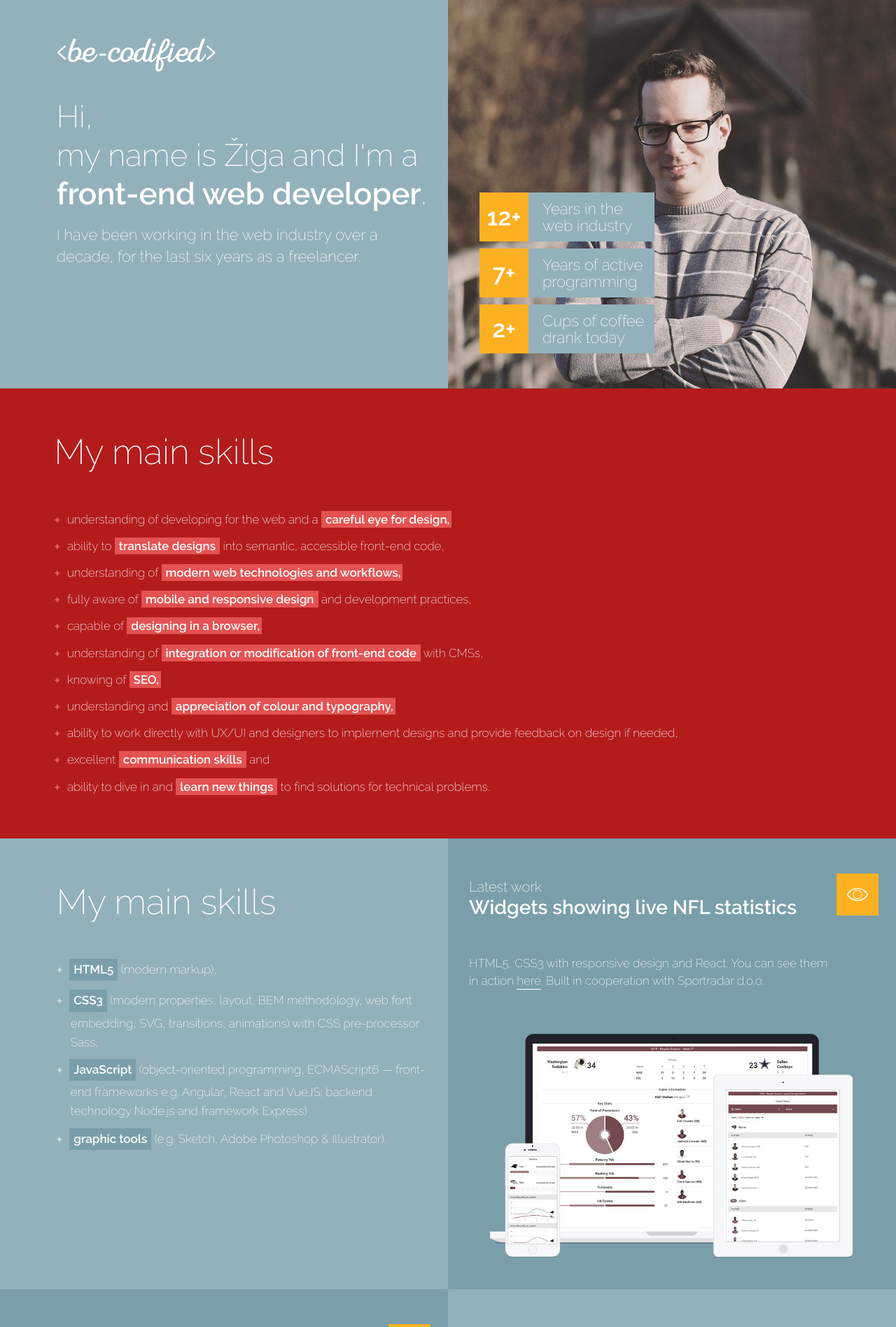
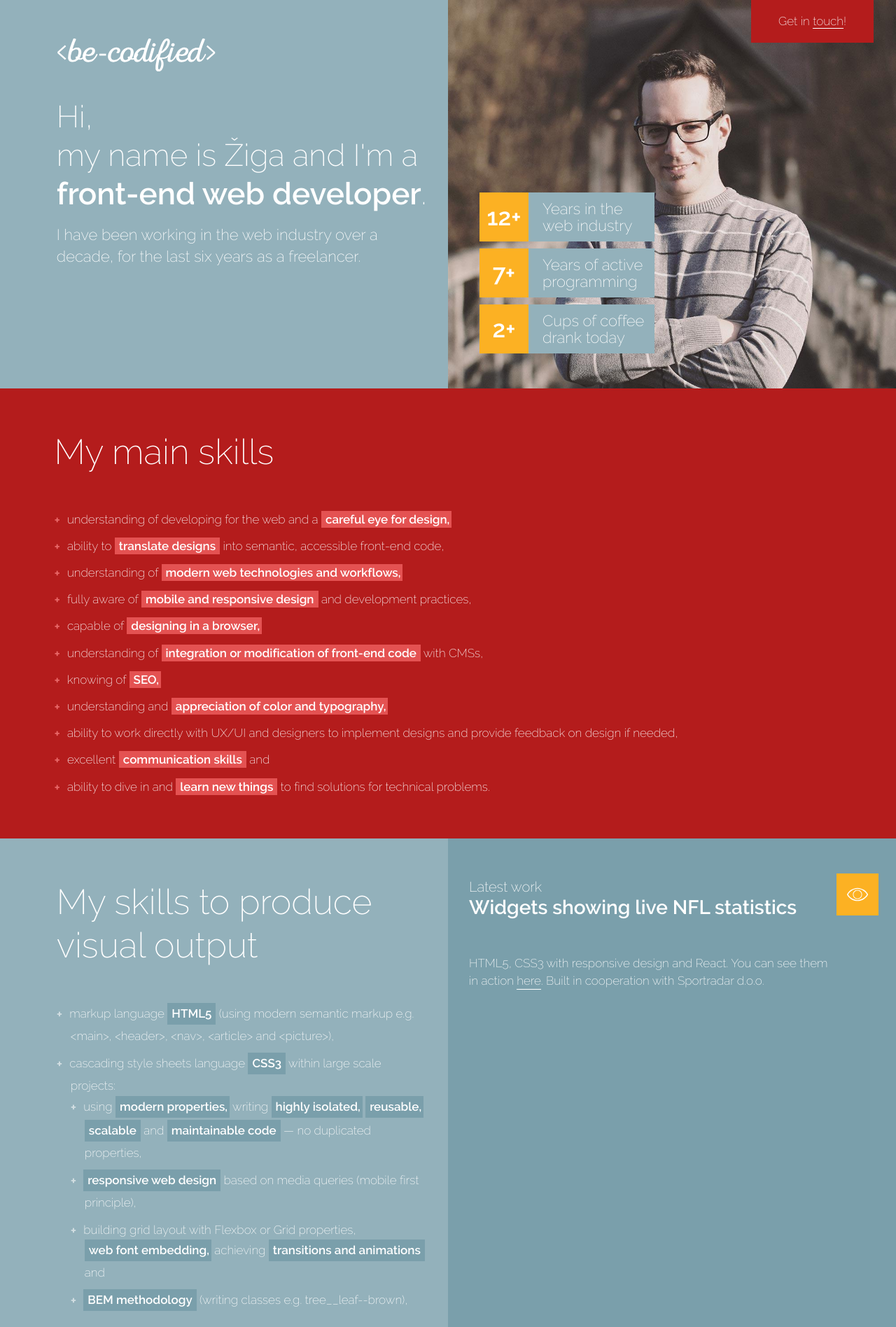
Before and after one commit to be-codified/personal-presentation-site, a PHP site: page / in a window 1280 px wide. Shown: the top 1896 px of the page at 70% size. Run offline with PHP 8.4, Linux system fonts and the light colour scheme.

Commit message:
Update content

```diff
--- a/css/custom-styles.css
+++ b/css/custom-styles.css
@@ -50,6 +50,17 @@ ul li {
 header {
   position: relative;
 }
+header .contant {
+  position: absolute;
+  top: 0;
+  left: 0;
+  right: 0;
+  padding: 20px 20px;
+  display: inline-block;
+  line-height: 20px;
+  background-color: #b41c1c;
+  text-align: center;
+}
 header h1 {
   position: absolute;
   margin-top: 55px;
@@ -79,6 +90,17 @@ header h1 a:active {
   padding-top: 275px;
   display: block;
   position: relative;
+}
+.profile .contact {
+  position: absolute;
+  top: 0;
+  left: 0;
+  right: 0;
+  padding: 20px 20px;
+  display: inline-block;
+  line-height: 20px;
+  background-color: #b41c1c;
+  text-align: center;
 }
 /*** typography
 *********************************************************/
@@ -535,6 +557,13 @@ ul.achievements .desc {
   .profile {
     padding-top: 310px;
   }
+  .profile .contact {
+    position: absolute;
+    top: 0;
+    left: auto;
+    right: 5%;
+    width: 175px;
+  }
   ul.achievements li {
     width: 250px;
   }
@@ -543,6 +572,9 @@ ul.achievements .desc {
 @media (min-width: 992px) {
   .profile {
     padding-top: 275px;
+  }
+  .contact {
+    margin-top: -60px;
   }
   .portfolio .more {
     display: block;
--- a/css/custom-styles.less
+++ b/css/custom-styles.less
@@ -60,6 +60,18 @@ ul {
 
 header {
     position: relative;
+
+    .contant {
+        position: absolute;
+        top: 0;
+        left: 0;
+        right: 0;
+        padding: 20px 20px;
+        display: inline-block;
+        line-height: 20px;
+        background-color: @main-color-2;
+        text-align: center;
+    }
 }
 
 header h1 {
@@ -95,6 +107,18 @@ header h1 {
     padding-top: 275px;
     display: block;
     position: relative;
+
+    .contact {
+        position: absolute;
+        top: 0;
+        left: 0;
+        right: 0;
+        padding: 20px 20px;
+        display: inline-block;
+        line-height: 20px;
+        background-color: @main-color-2;
+        text-align: center;
+    }
 }
 
 /*** typography
@@ -616,6 +640,14 @@ ul.achievements {
 @media (min-width: 768px) {
     .profile {
         padding-top: 310px;
+
+        .contact {
+            position: absolute;
+            top: 0;
+            left: auto;
+            right: 5%;
+            width: 175px;
+        }
     }
 
     ul.achievements li {
@@ -627,6 +659,10 @@ ul.achievements {
 @media (min-width: 992px) {
     .profile {
         padding-top: 275px;
+    }
+
+    .contact {
+        margin-top: -60px;
     }
 
     .portfolio {
--- a/index.html
+++ b/index.html
@@ -51,6 +51,7 @@
             </div>
           </div>
           <div class="col-xs-12 col-sm-6 col-md-6 col-lg-6 profile">
+            <p class="contact">Get in <a href="#">touch</a>!</p>
             <ul class="achievements">
               <li>
                 <span class="values text-center">
@@ -88,7 +89,7 @@
                 <li>capable of <span class="strong reduced-right-padding">designing in a browser,</span></li>
                 <li>understanding of <span class="strong">integration or modification of front-end code</span> with CMSs,</li>
                 <li>knowing of <span class="strong reduced-right-padding">SEO,</span></li>
-                <li>understanding and <span class="strong reduced-right-padding">appreciation of colour and typography,</span></li>
+                <li>understanding and <span class="strong reduced-right-padding">appreciation of color and typography,</span></li>
                 <li>ability to work directly with UX/UI and designers to implement designs and provide feedback on design if needed,</li>
                 <li>excellent <span class="strong">communication skills</span> and</li>
                 <li>ability to dive in and <span class="strong">learn new things</span> to find solutions for technical problems.</li>
@@ -112,14 +113,22 @@
           </div>
           <div class="col-xs-12 col-sm-6 col-sm-pull-6 col-md-6 col-lg-6 main-color-1 neighbour-1">
             <div class="col-xs-12 col-sm-12 col-md-11 col-md-offset-1 col-lg-11 col-lg-offset-1">
-              <h2>My main skills</h2>
+              <h2>My skills to produce visual output</h2>
               <ul class="plus-bullets skills">
-                <li><span class="strong">HTML5</span> (modern markup),</li>
-                <li><span class="strong">CSS3</span> (modern properties, layout, BEM methodology, web font embedding, SVG, transitions, animations) with CSS pre-processor Sass,</li>
-                <li><span class="strong">JavaScript</span> (object-oriented programming, ECMAScript6 &mdash; front-end frameworks e.g. Angular, React and VueJS; backend technology Node.js and framework Express)</li>
-                <li><span class="strong">graphic tools</span> (e.g. Sketch, Adobe Photoshop & Illustrator).
-                  <br /><br /><br /><br /><br /><br />
+                <li>markup language <span class="strong">HTML5</span> (using modern semantic markup e.g. <span class="code">&lt;main&gt;</span>, <span class="code">&lt;header&gt;</span>, <span class="code">&lt;nav&gt;</span>, <span class="code">&lt;article&gt;</span> and <span class="code">&lt;picture&gt;</span>),</li>
+                <li>cascading style sheets language <span class="strong">CSS3</span> within large scale projects:
+                  <ul>
+                    <li>using <span class="strong reduced-right-padding">modern properties,</span> writing <span class="strong reduced-right-padding">highly isolated,</span> <span class="strong reduced-right-padding">reusable,</span> <span class="strong">scalable</span> and <span class="strong">maintainable code</span> &mdash; no duplicated properties,</li>
+                    <li><span class="strong">responsive web design</span> based on media queries (mobile first principle),</li>
+                    <li>building <span {class="strong">grid layout</span> with Flexbox or Grid properties, <span class="strong reduced-right-padding">web font embedding,</span> achieving  <span class="strong">transitions and animations</span> and</li>
+                    <li><span class="strong">BEM methodology</span> (writing classes e.g. <span class="code">tree__leaf--brown</span>),</li>
+                  </ul>
                 </li>
+                <li>CSS extension language <span class="strong">SASS</span> (using nested properties, imports and extends, variables, conditions, loops, mixins and functions),</li>
+                <li>vector graphic format <span class="strong">SVG</span> for images (when possibility is given) or icons,</li>
+                <li><span class="strong">digital tools</span> Sketch, Adobe Photoshop & Illustrator,</li>
+                <li><span class="strong">cross-browser compatibility testing</span> (Chrome, Firefox, Safari, Edge,  Internet Explorer 11+) and <span class="strong">cross-platform compatibility testing</span> (Android, Apple OS X and iOS) and</li>
+                <li><span class="strong">CSS frameworks</span> <a href="https://getbootstrap.com/" title="Link to Bootstrap" target="_blank" rel="noopener noreferrer">Bootstrap</a> and <a href="https://foundation.zurb.com/" title="Link to Foundation" target="_blank" rel="noopener noreferrer">Foundation</a>.</li>
               </ul>
             </div>
           </div>
@@ -140,16 +149,24 @@
           </div>
           <div class="col-xs-12 col-sm-6 col-md-6 col-lg-6 main-color-1 neighbour-2">
             <div class="col-xs-12 col-sm-12 col-md-12 col-lg-12">
-              <h2>Also skilled in</h2>
+              <h2>My skills to work with programming logic</h2>
               <ul class="plus-bullets skills">
-                <li><span class="strong">Communicating with REST APIs,</span></li>
-                <li><span class="strong">Git</span> (working with a team of developers, pull request and code reviews, continuous integration, service <a href="https://github.com/" target="_blank" rel="noopener noreferrer">GitHub</a> & <a href="https://bitbucket.org/" target="_blank" rel="noopener noreferrer">BitBucket</a>),</li>
-                <li><span class="strong">unit tests</span> (tools <a href="https://mochajs.org/" target="_blank" rel="noopener noreferrer">Mocha</a> and <a href="https://www.chaijs.com/" target="_blank" rel="noopener noreferrer">Chai</a>),</li>
-                <li><span class="strong">cross-browser compatibility testing</span> (e.g. Chrome, Firefox, Safari, Internet Explorer 11+),</li>
-                <li><span class="strong">cross-platform compatibility testing</span> (Android, iOS iPhone/iPad) and</li>
-                <li>using <span class="strong">frameworks</span> (e.g. <a href="http://getbootstrap.com/" target="_blank" rel="noopener noreferrer">Bootstrap</a> or <a href="https://foundation.zurb.com/" target="_blank" rel="noopener noreferrer">Foundation</a>).
-                    <br /><br /><br /><br /><br /><br />
+                <li><span class="strong">object-oriented programming</span>,</li>
+                <li>architectural pattern <span class="strong reduced-right-padding">MVC,</span> writing <span class="strong reduced-right-padding">modular code,</span></li>
+                <li><span class="strong">front-end development</span> (90% of time):
+                  <ul>
+                    <li>vanilla <span class="strong">JavaScript &mdash; ECMAScript6</span> (e.g. classes, block scoped variables, template literals, arrow functions, destructuring assignments, promises, spread syntax, callbacks),</li>
+                    <li>frameworks or libraries <span class="strong"><a href="https://reactjs.org/" title="Link to React" target="_blank" rel="noopener noreferrer">React</a></span> or <span class="strong"><a href="https://vuejs.org/" title="Link to Vue.js" target="_blank" rel="noopener noreferrer">Vue.js</a></span> (e.g components, props, state, lifecycle) and</li>
+                    <li>JavaScript template engine <span class="strong"><a href="https://mozilla.github.io/nunjucks/" title="Link to Nunjucks" target="_blank" rel="noopener noreferrer">Nunjucks</a></span> (e.g. extends, macros, conditions, filters),</li>
+                  </ul>
                 </li>
+                <li><span class="strong">back-end development</span> (10% of time):
+                  <ul>
+                    <li>JavaScript runtime environment <span class="strong reduced-right-padding"><a href="https://nodejs.org/en/" title="Link to Node.js" target="_blank" rel="noopener noreferrer">Node.js</a>,</span> framework <span class="strong"><a href="https://expressjs.com/" title="Link to Express" target="_blank" rel="noopener noreferrer">Express</a></span> and document database <span class="strong"><a href="https://www.mongodb.com/" title="Link to MongoDB" target="_blank" rel="noopener noreferrer">MongoDB</a></span> and</li>
+                  </ul>
+                </li>
+                <li>communicating with <span class="strong">REST APIs,</span> handling <span class="strong">JSONs</span> and</li>
+                <li>basic <span class="strong">unit tests</span> with tool <a href="https://mochajs.org/" title="Link to Mocha" target="_blank" rel="noopener noreferrer">Mocha</a>.</li>
               </ul>
             </div>
           </div>
@@ -197,8 +214,9 @@
             <a href="#" class="more-close pull-right" data-id="4"></a>
             <a href="#" class="more" data-id="4"></a>
           </div>
-          <div class="col-xs-12 col-sm-6 col-md-6 col-lg-6 main-color-1">
+          <div class="col-xs-12 col-sm-6 col-md-6 col-lg-6 main-color-1 neighbour-4">
             <div class="col-xs-12 col-sm-12 col-md-12 col-lg-12">
+              <h2>Contact</h2>
               <p>Please feel free to contact me by any communication channel:</p>
               <ul class="contacts">
                 <li>
--- a/js/main.js
+++ b/js/main.js
@@ -5,6 +5,14 @@ $(document).ready(function() {
     setTimeout(function() {
       $('.preloader img').fadeOut(500, function() {
         $('.preloader').fadeOut(1000, function() {
+
+          // Scroll down animation to contact info
+          $('.contact a').on('click', function() {
+            $('html, body').animate({
+              scrollTop: $('.neighbour-4').offset().top,
+            }, 2000);
+          });
+
           // Achievements calculations
           // Setting two important dates and today
           var dateWebindustry = new Date('2007-06-01');
@@ -55,10 +63,10 @@ $(document).ready(function() {
           counterAnimate('.counter.normal.block-2', timePeriod(dateProgramming, dateToday, false), '+');
           counterAnimate('.counter.normal.block-3', 2, '+');
 
-          // Want to hire me animation
+          // Contact me animation
           setTimeout(function() {
             if ($(window).width() >= 992) {
-              $('.hire').animate({
+              $('.contact').animate({
                 marginTop: '0',
               }, 1000, 'easeInOutElastic');
             }
```
